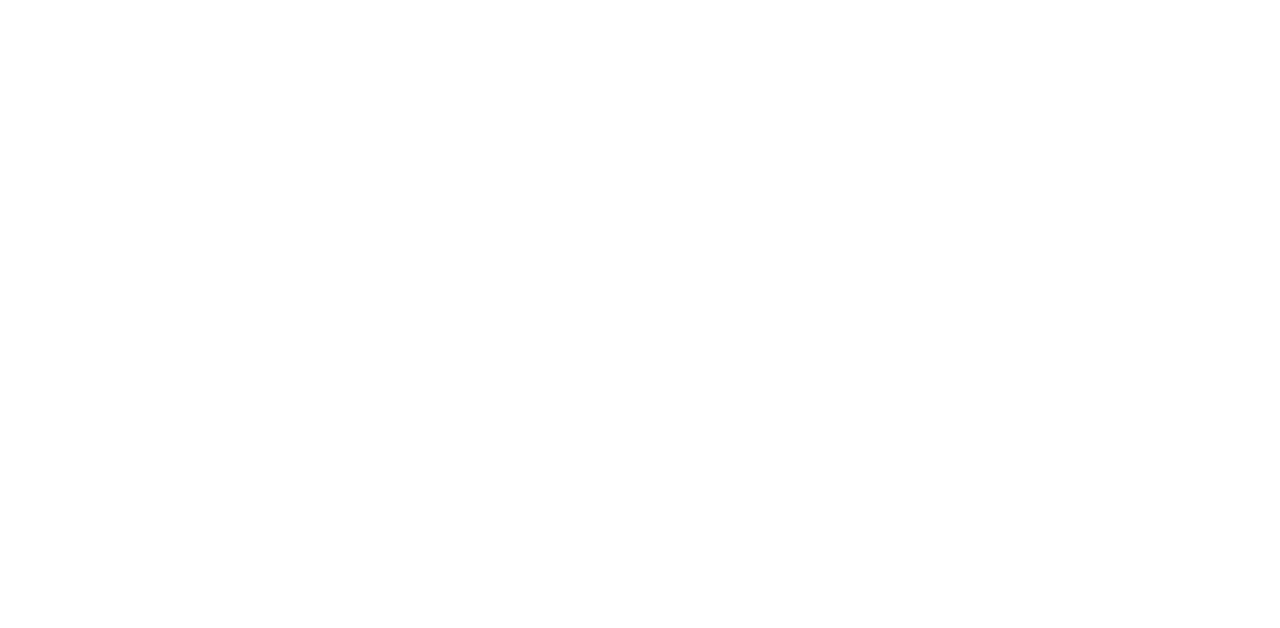
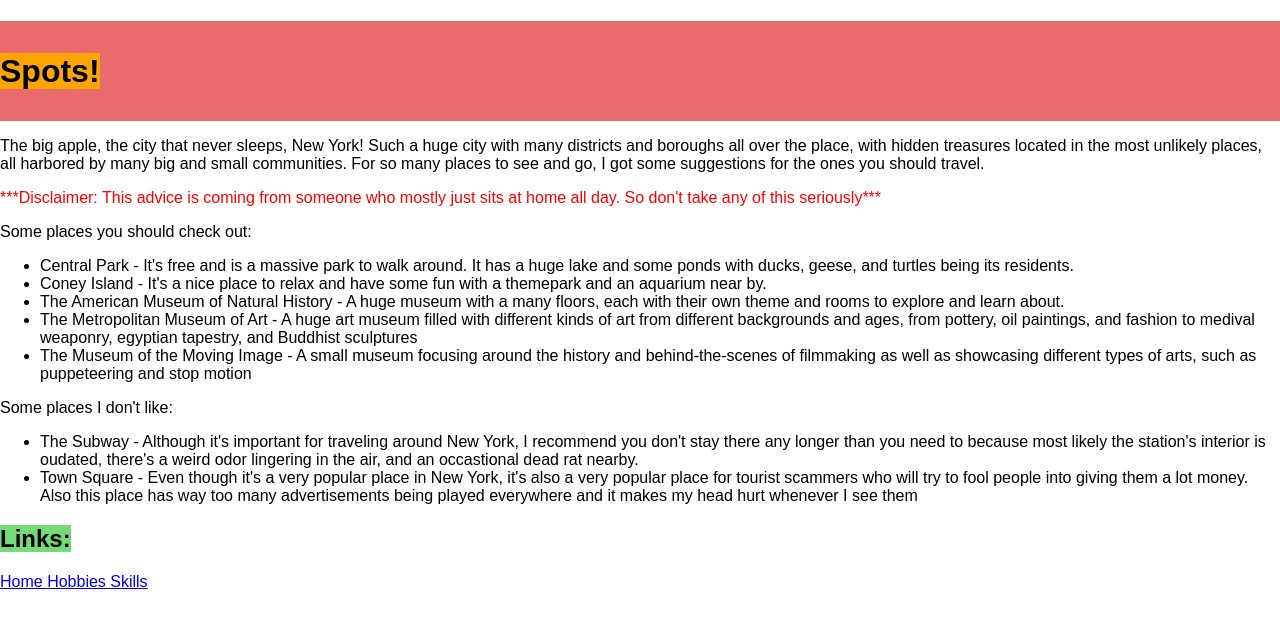
Before and after one commit to JessicaY33/Website-Project, a plain HTML site: page Website-Project/spots.html in a window 1280 px wide. Drawn offline with Linux system fonts and the light colour scheme.

Commit message:
Add files via upload

```diff
--- a/Website-Project/favorites.html
+++ b/Website-Project/favorites.html
@@ -4,7 +4,7 @@
     <meta charset="utf-8">
     <meta name="viewport" content="width=device-width">
     <title>Hobbies</title>
-    <link href="style.css" rel="stylesheet" type="text/css" />
+    <link href="hobby.css" rel="stylesheet" type="text/css" />
   </head>
 
   <body>
@@ -34,3 +34,4 @@
     <a href = "skills.html" title = "These are some skills I know and somewhat confident at teaching people on"> Skills </a>
     <a href = "spots.html" title = "These are my recommendations for what spots in New York that I think people should check out"> Spots </a>
   </body>
+</html>
--- /dev/null
+++ b/Website-Project/hobby.css
@@ -0,0 +1,30 @@
+html
+{
+  font-family: sans-serif;
+  height: 100%;
+  width: 100%;
+}
+
+body
+{
+  margin: 0px;
+}
+
+header
+{
+  margin: 0px;
+  background: #ab5cc1;
+  height: 100px;
+}
+
+#heading
+{
+  line-height: 100px;
+  margin: 0px;
+  background: orange;
+}
+
+#link
+{
+  background:#76db76;
+}
--- /dev/null
+++ b/Website-Project/sight.css
@@ -0,0 +1,35 @@
+html
+{
+  font-family: sans-serif;
+  height: 100%;
+  width: 100%;
+}
+
+body
+{
+  margin: 0px;
+}
+
+header
+{
+  margin: 0px;
+  background: #ea6c6c;
+  height: 100px;
+}
+
+#heading
+{
+  line-height: 100px;
+  margin: 0px;
+  background: orange;
+}
+
+#link
+{
+  background:#76db76;
+}
+
+#warning
+{
+    color:red;
+}
--- a/Website-Project/spots.html
+++ b/Website-Project/spots.html
@@ -0,0 +1,38 @@
+<!DOCTYPE html>
+<html lang = "en">
+  <head>
+    <meta charset="utf-8">
+    <meta name="viewport" content="width=device-width">
+    <title>Skills</title>
+    <link href="sight.css" rel="stylesheet" type="text/css" />
+  </head>
+
+  <body>
+    <header>
+    <h1><span id = "heading">Spots!</span></h1>
+    </header>
+
+    <p>The big apple, the city that never sleeps, New York! Such a huge city with many districts and boroughs all over the place, with hidden treasures located in the most unlikely places, all harbored by many big and small communities. For so many places to see and go, I got some suggestions for the ones you should travel.</p>
+    <p><span id = "warning">***Disclaimer: This advice is coming from someone who mostly just sits at home all day. So don't take any of this seriously***</span></p>
+
+    <p>Some places you should check out:</p>
+    <ul>
+        <li>Central Park - It's free and is a massive park to walk around. It has a huge lake and some ponds with ducks, geese, and turtles being its residents.</li>
+        <li>Coney Island - It's a nice place to relax and have some fun with a themepark and an aquarium near by.</li>
+        <li>The American Museum of Natural History - A huge museum with a many floors, each with their own theme and rooms to explore and learn about.</li>
+        <li>The Metropolitan Museum of Art - A huge art museum filled with different kinds of art from different backgrounds and ages, from pottery, oil paintings, and fashion to medival weaponry, egyptian tapestry, and Buddhist sculptures</li>
+        <li>The Museum of the Moving Image - A small museum focusing around the history and behind-the-scenes of filmmaking as well as showcasing different types of arts, such as puppeteering and stop motion</li>
+    </ul>
+
+    <p>Some places I don't like:</p>
+    <ul>
+        <li>The Subway - Although it's important for traveling around New York, I recommend you don't stay there any longer than you need to because most likely the station's interior is oudated, there's a weird odor lingering in the air, and an occastional dead rat nearby.</li>
+        <li>Town Square - Even though it's a very popular place in New York, it's also a very popular place for tourist scammers who will try to fool people into giving them a lot money. Also this place has way too many advertisements being played everywhere and it makes my head hurt whenever I see them</li>
+    </ul>
+
+    <h2><span id = "link">Links:</span></h2>
+    <a href = "index.html" title = "Return back home"> Home </a>
+    <a href = "favorites.html" title = "It is about my hobbies and favorite things to do"> Hobbies </a>
+    <a href = "skills.html" title = "These are some skills I know and somewhat confident at teaching people on"> Skills </a>
+  </body>
+</html>
--- /dev/null
+++ b/Website-Project/talent.css
@@ -0,0 +1,30 @@
+html
+{
+  font-family: sans-serif;
+  height: 100%;
+  width: 100%;
+}
+
+body
+{
+  margin: 0px;
+}
+
+header
+{
+  margin: 0px;
+  background: #6dd2f3;
+  height: 100px;
+}
+
+#heading
+{
+  line-height: 100px;
+  margin: 0px;
+  background: orange;
+}
+
+#link
+{
+  background:#76db76;
+}
```
Also changed, not shown: Website-Project/index.html (+3 -3 lines), Website-Project/skills.html (+22 -0 lines).
